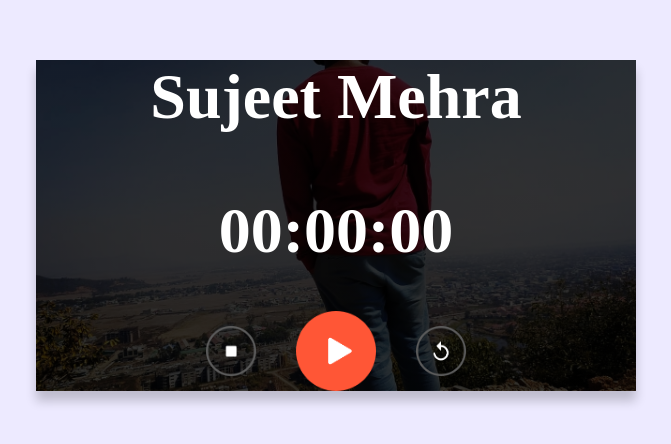
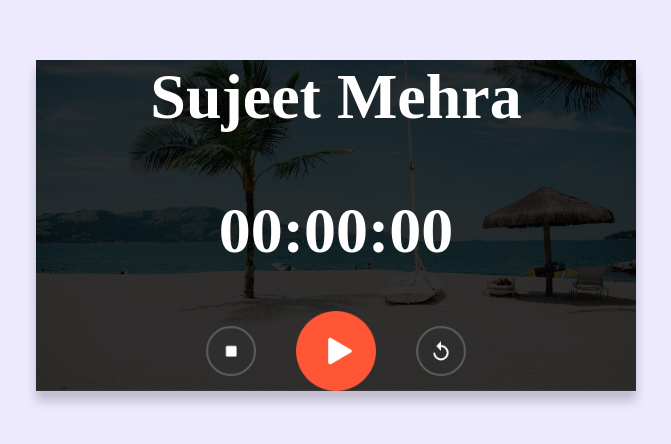
Before and after one commit to sujeetmehra18d98/stopwatch, a plain HTML site: page index.html in a window 1280 px wide. Shown: the part 140-584 px from the top of the page, without its empty margins (304-975 px from the left). Drawn offline with Linux system fonts and the light colour scheme.

Commit message:
Update style.css

```diff
--- a/style.css
+++ b/style.css
@@ -4,7 +4,7 @@ body{
 .stopwatch{
     width: 90%;
     max-width: 600px;
-    background-image: linear-gradient(rgba(0,0,0,0.8), rgba(0,0,0,0.8)),url(images/wal.jpeg);
+    background-image: linear-gradient(rgba(0,0,0,0.8), rgba(0,0,0,0.8)),url(images/background.png);
     background-size: cover;
     background-position: center;
     text-align: center;https://github.com/sujeetmehra18d98/stopwatch-using-js.github.io/edit/master/style.css
```
